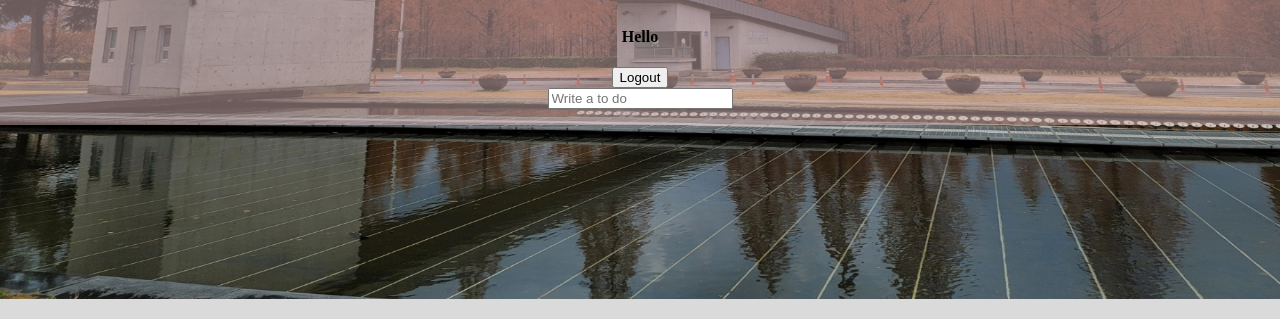
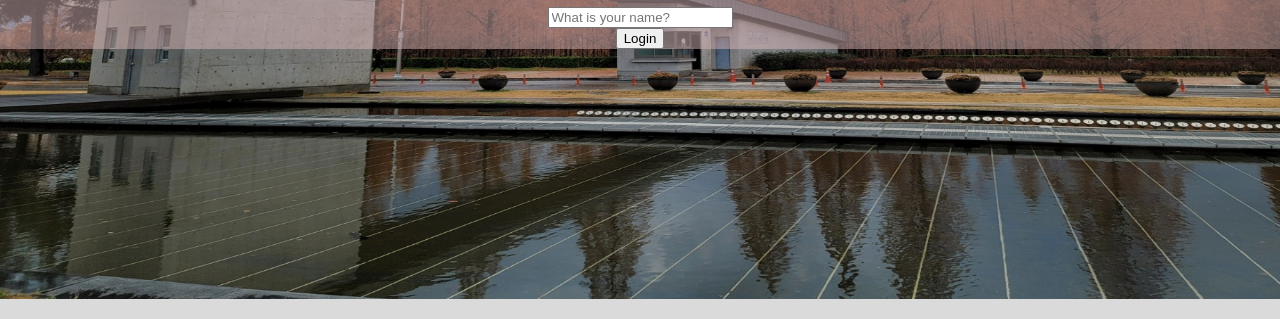
Before and after one commit to kim70273/Momentum, a plain HTML site: page index.html in a window 1280 px wide. Both pictures are taken after a click on the button "Login". Shown: the part 481-800 px from the top of the page. Drawn offline with Linux system fonts and the light colour scheme.

Commit message:
복습 공부

```diff
--- a/bg.js
+++ b/bg.js
@@ -2,12 +2,13 @@ const body =document.querySelector("body");
 
 const IMG_NUMBER = 5;
 
-
 function paintImage(imgNumber){
     const image = new Image();
+    //document.createElemant("img")를 통해 만들 수도 있음.
     image.src = `./images/${imgNumber+1}.jpg`;
     image.classList.add("bgImage");
     body.prepend(image);
+    //document.body.appendChild()를 통해서 body에 html을 추가할 수도 있다.
 
 }
 
--- a/clock.js
+++ b/clock.js
@@ -10,6 +10,10 @@ function getTime(){
                               minutes < 10 ? `0${minutes}` : minutes}:${
                               seconds < 10 ? `0${seconds}` : seconds}`;
 }
+//"1".padStart(2,"0"); 이런식으로 2글자가 아니면 앞에 0을 채우는것도 가능하다.
+//padEnd는 끝에 채운다.
+//padStart는 String에 쓸 수 있기때문에
+//String(date.getHouts()).padStart() 이런식으로 써야한다. number을 string으로 바꿔야 됨.
 
 function init(){
     getTime(); //우선 처음에 먼저 시작해줌.
--- a/greeting.js
+++ b/greeting.js
@@ -7,10 +7,17 @@ const byeBtn = document.querySelector(".byeBtn")
 const USER_LS = "currentUser",
      SHOWING_CN= "showing";
 
-console.log(byeBtn.innerText);
-function byeBtnhandle(){
+byeBtn.addEventListener('click', handleSubmit);
+
+function saveName(text){
+    localStorage.setItem(USER_LS,text);
+}
+
+function handleSubmit(event){
+    event.preventDefault();//기본동작인 event가 위로 쭉 올라가는것을 막는다
     if(byeBtn.innerText=="Login"){
         const currentValue = input.value;
+        if(currentValue === "") return;
         paintGreeting(currentValue);
         saveName(currentValue);
     }
@@ -22,19 +29,6 @@ function byeBtnhandle(){
         toDoDiv.classList.remove(SHOWING_CN);
         location.reload();//새로고침
     }
-}
-
-byeBtn.addEventListener('click', byeBtnhandle);
-
-function saveName(text){
-    localStorage.setItem(USER_LS,text);
-}
-
-function handleSubmit(event){
-    event.preventDefault();//기본동작인 event가 위로 쭉 올라가는것을 막는다
-    const currentValue = input.value;
-    paintGreeting(currentValue);
-    saveName(currentValue);
 }
 
 function askForName(){
--- a/index.html
+++ b/index.html
@@ -19,7 +19,7 @@
         <h1>00:00</h1>
     </div>
     <form class="js-form form">
-        <input type="text" placeholder="What is your name?"/>
+        <input type="text" required maxlength="15" placeholder="What is your name?"/>
     </form>
 
     <h4 class="js-greetings greetings"></h4>
```
